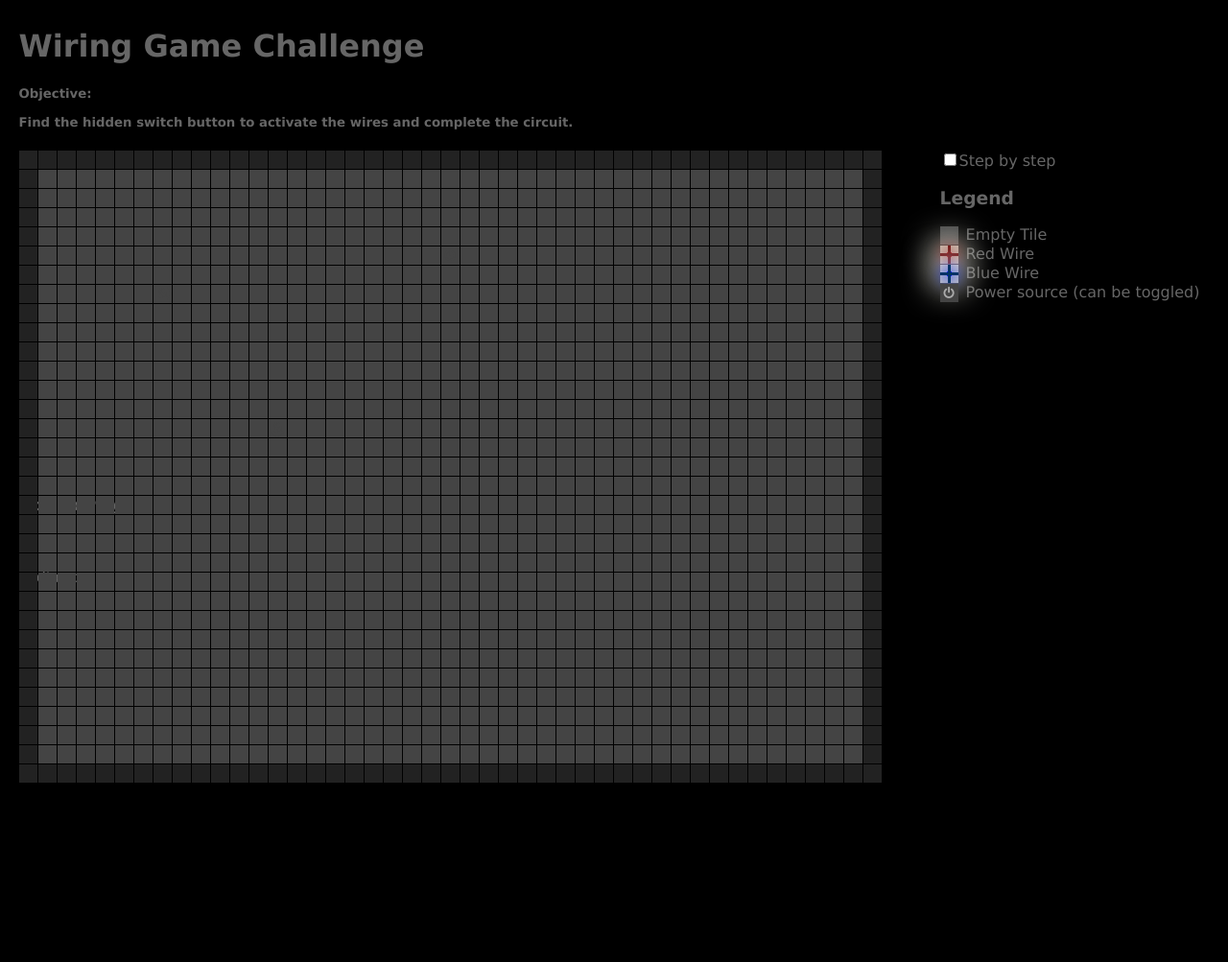
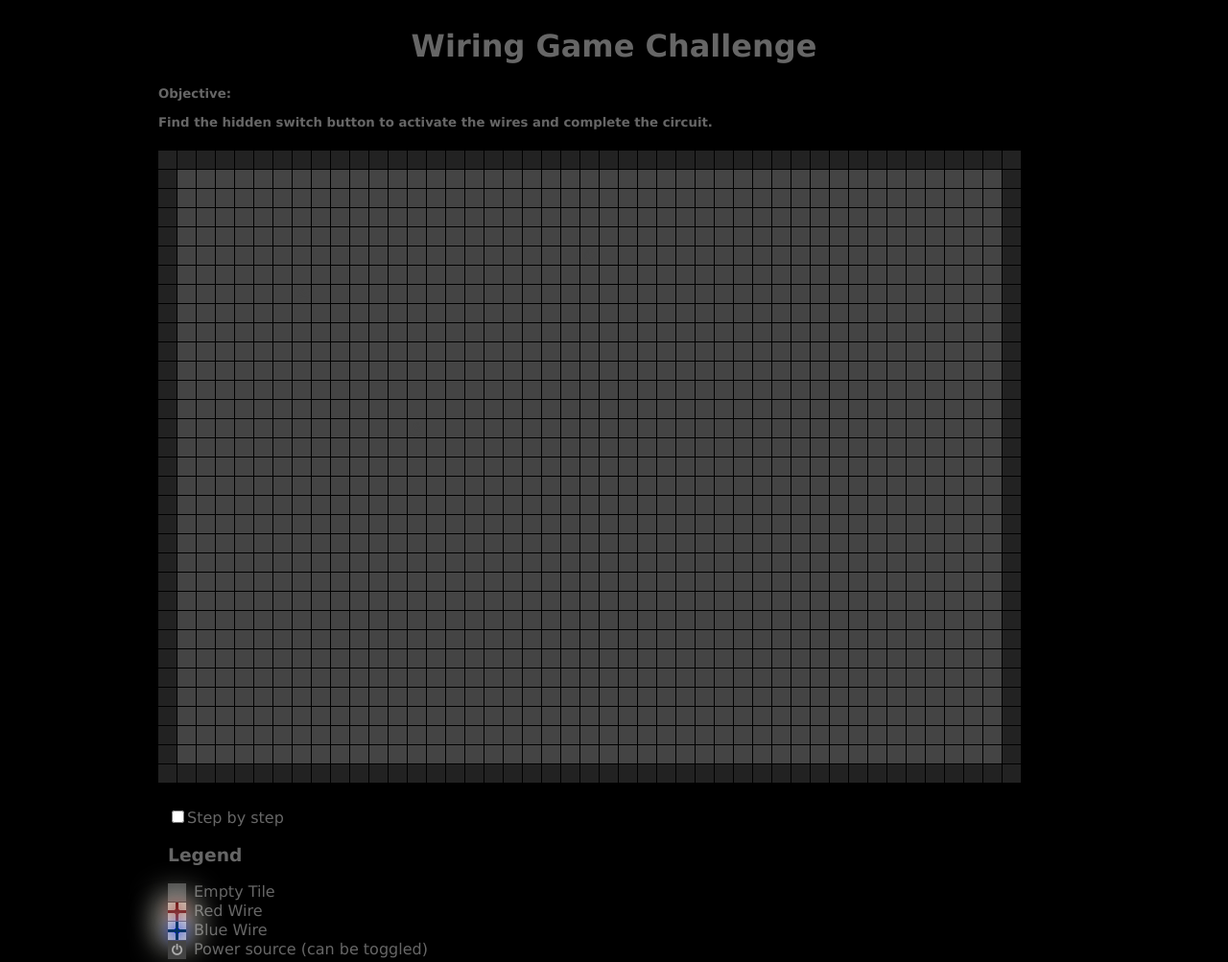
Before and after one commit to gela08/Wiring-Heart-Game, a plain HTML site: page Wiring Heart Game/dist/index.html in a window 1280 px wide. Shown: the top 1003 px of the page at 96% size. Before the commit the page ends 816 px from the top, so only its background shows below. Drawn offline with nearby package versions, Linux system fonts and the light colour scheme.

Commit message:
Update style.css

```diff
--- a/Wiring Heart Game/dist/style.css
+++ b/Wiring Heart Game/dist/style.css
@@ -73,6 +73,21 @@ body {
   position: relative;
 }
 
+h1 {
+  text-align: center;
+}
+
+
+.how {
+  float: none;
+  transform: translateY(535px);
+  text-align: start;
+}
+
+h4 {
+  text-align: left;
+  margin-left: -10px;
+}
 
 
 .game {
@@ -394,3 +409,11 @@ body {
   background-color: rgba(247, 247, 230, 0.8);
   transition: box-shadow 0.3s ease, background-color 0.3s ease;
 } */
+
+
+@media (max-width: 1280px) {
+  .controls {
+    float: none;
+    transform: translateY(435px);
+  }
+}
```
